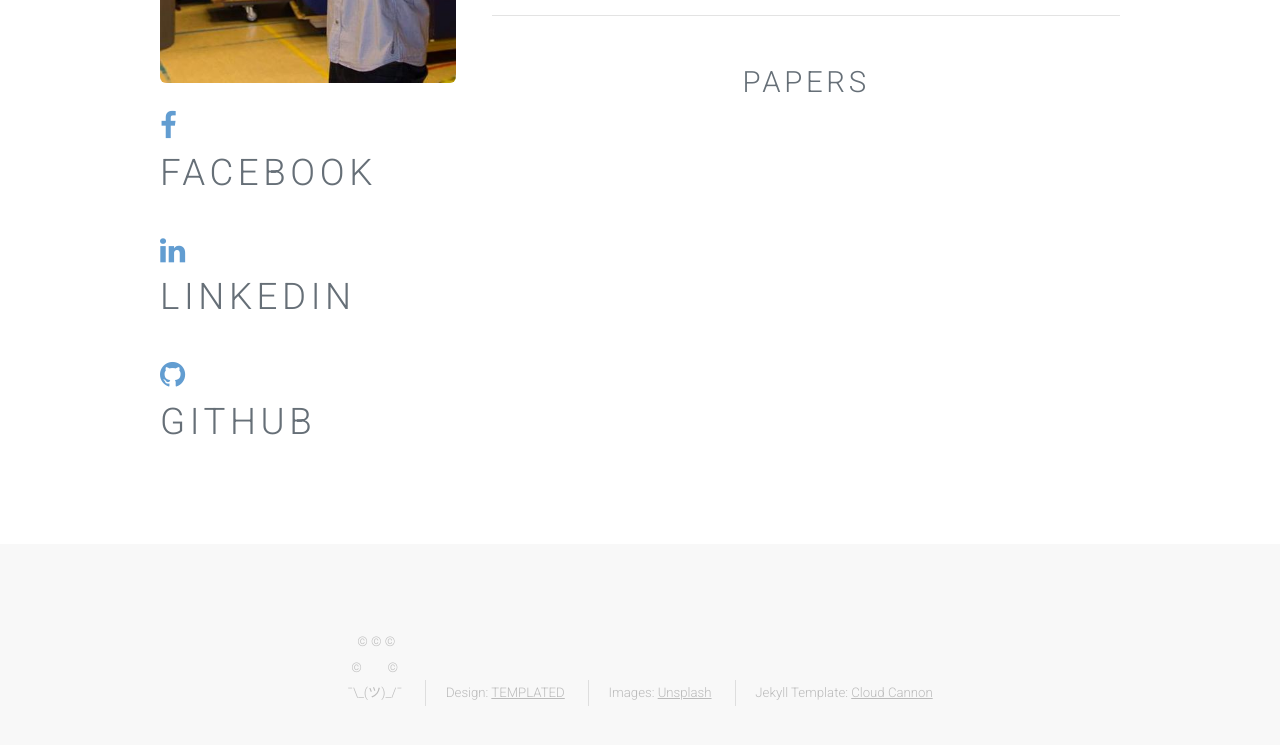
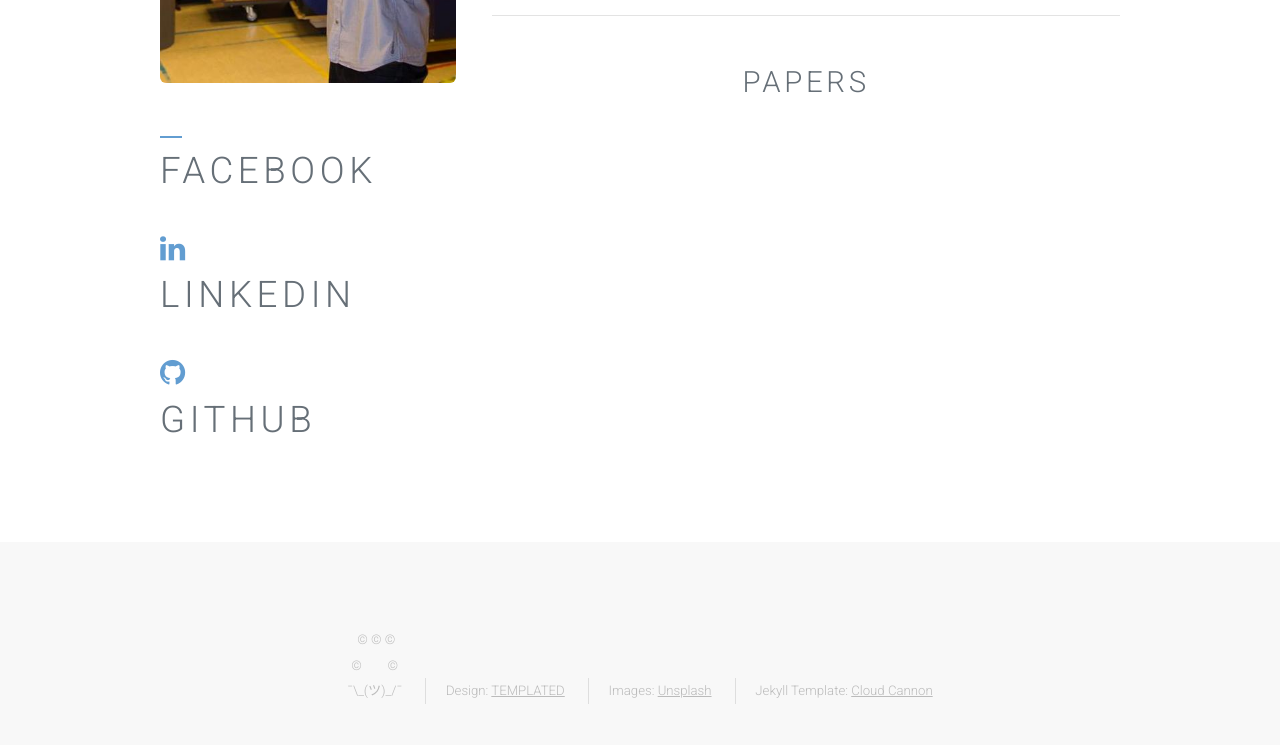
Before and after one commit to NILOIDE/NILOIDE.github.io, a Jekyll site: the page built from About-Me.html, in a window 1280 px wide and 1385 px high. Shown: the part 620-1365 px from the top of the window. Built offline with Jekyll 4.4.1, drawn with Linux system fonts in a browser that asks for light colours.

Commit message:
Trying new social media buttons

```diff
--- a/About-Me.html
+++ b/About-Me.html
@@ -9,11 +9,11 @@
             <div class="4u">
                 <section>
                     <a class="image fit"><img src="images/dasme_yet_again.jpg" alt="" /></a>
-                    <div class="1u">
+                    <div class="2u">
                     {% if site.facebook_username %}
                         <span style="font-size: 2em; color: Salmon;">
                             <a href="https://www.facebook.com/{{ site.facebook_username }}">
-                                <i class="fa fa-facebook"></i>
+                                <i class="fab fa-facebook"></i>
                             </a>
                             <h3>FaceBook</h3>
                         </span>
```
